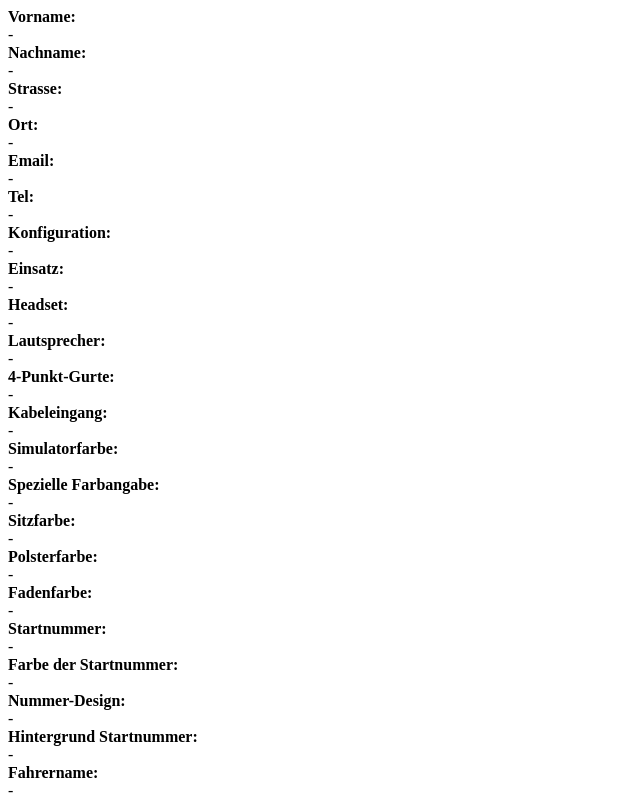
After one commit to glichfalls/EvoTech, a PHP site: page /sim/mail.php in a window 1280 px wide. The commit adds this page. Shown: the whole page, without its empty margins (0-640 px from the left). Run offline with PHP 8.4, Linux system fonts and the light colour scheme.

Commit message:
total + mail

```diff
--- /dev/null
+++ b/website/sim/mail.php
@@ -0,0 +1,33 @@
+<html lang="de">
+<head>
+    <title>Test</title>
+    <style>
+
+    </style>
+</head>
+<body>
+<strong>Vorname:</strong><br /> <?= $_POST["vorname"] ?? '-'  ?><br />
+<strong>Nachname:</strong><br /> <?= $_POST["nachname"] ?? '-' ?><br />
+<strong>Strasse:</strong><br /> <?= $_POST["strasse"] ?? '-' ?><br />
+<strong>Ort:</strong><br /> <?= $_POST["ort"] ?? '-' ?><br />
+<strong>Email:</strong><br /> <?= $_POST["email"] ?? '-' ?><br />
+<strong>Tel:</strong><br /> <?= $_POST["tel"] ?? '-' ?><br />
+
+<strong>Konfiguration:</strong><br /> <?= $_POST["tel"] ?? '-' ?><br />
+<strong>Einsatz:</strong><br /> <?= $_POST["Einsatz"] ?? '-' ?><br />
+<strong>Headset:</strong><br /> <?= $_POST["Headset"] ?? '-' ?><br />
+<strong>Lautsprecher:</strong><br /> <?= $_POST["Lautsprecher"] ?? '-' ?><br />
+<strong>4-Punkt-Gurte:</strong><br /> <?= $_POST["4-Punkt-Gurte"] ?? '-' ?><br />
+<strong>Kabeleingang:</strong><br /> <?= $_POST["Kabeleingang"] ?? '-' ?><br />
+<strong>Simulatorfarbe:</strong><br /> <?= $_POST["Simulatorfarbe"] ?? '-' ?><br />
+<strong>Spezielle Farbangabe:</strong><br /> <?= $_POST["Spezielle Farbangabe"] ?? '-' ?><br />
+<strong>Sitzfarbe:</strong><br /> <?= $_POST["Sitzfarbe"] ?? '-' ?><br />
+<strong>Polsterfarbe:</strong><br /> <?= $_POST["Polsterfarbe"] ?? '-' ?><br />
+<strong>Fadenfarbe:</strong><br /> <?= $_POST["Fadenfarbe"] ?? '-' ?><br />
+<strong>Startnummer:</strong><br /> <?= $_POST["Startnummer"] ?? '-' ?><br />
+<strong>Farbe der Startnummer:</strong><br /> <?= $_POST["Farbe der Startnummer"] ?? '-' ?><br />
+<strong>Nummer-Design:</strong><br /> <?= $_POST["Nummer-Design"] ?? '-' ?><br />
+<strong>Hintergrund Startnummer:</strong><br /> <?= $_POST["Hintergrund Startnummer"] ?? '-' ?><br />
+<strong>Fahrername:</strong><br /> <?= $_POST["Fahrername"] ?? '-'  ?><br />
+</body>
+</html>
```
Also changed, not shown: website/assets/code.js (+17 -2 lines), website/sim/sim-pro.php (+8 -25 lines), website/sim/sim-race.php (+10 -27 lines).
